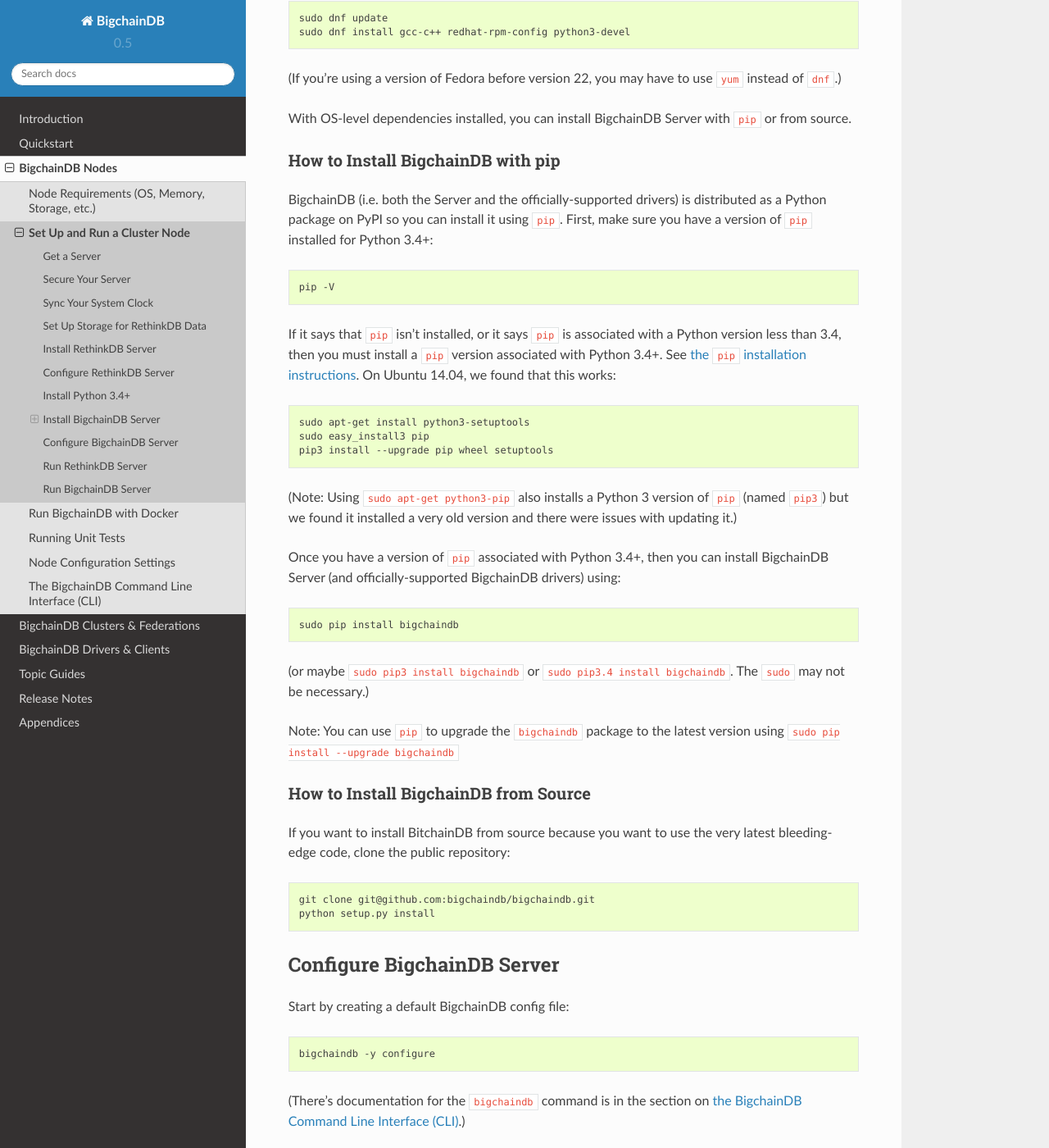
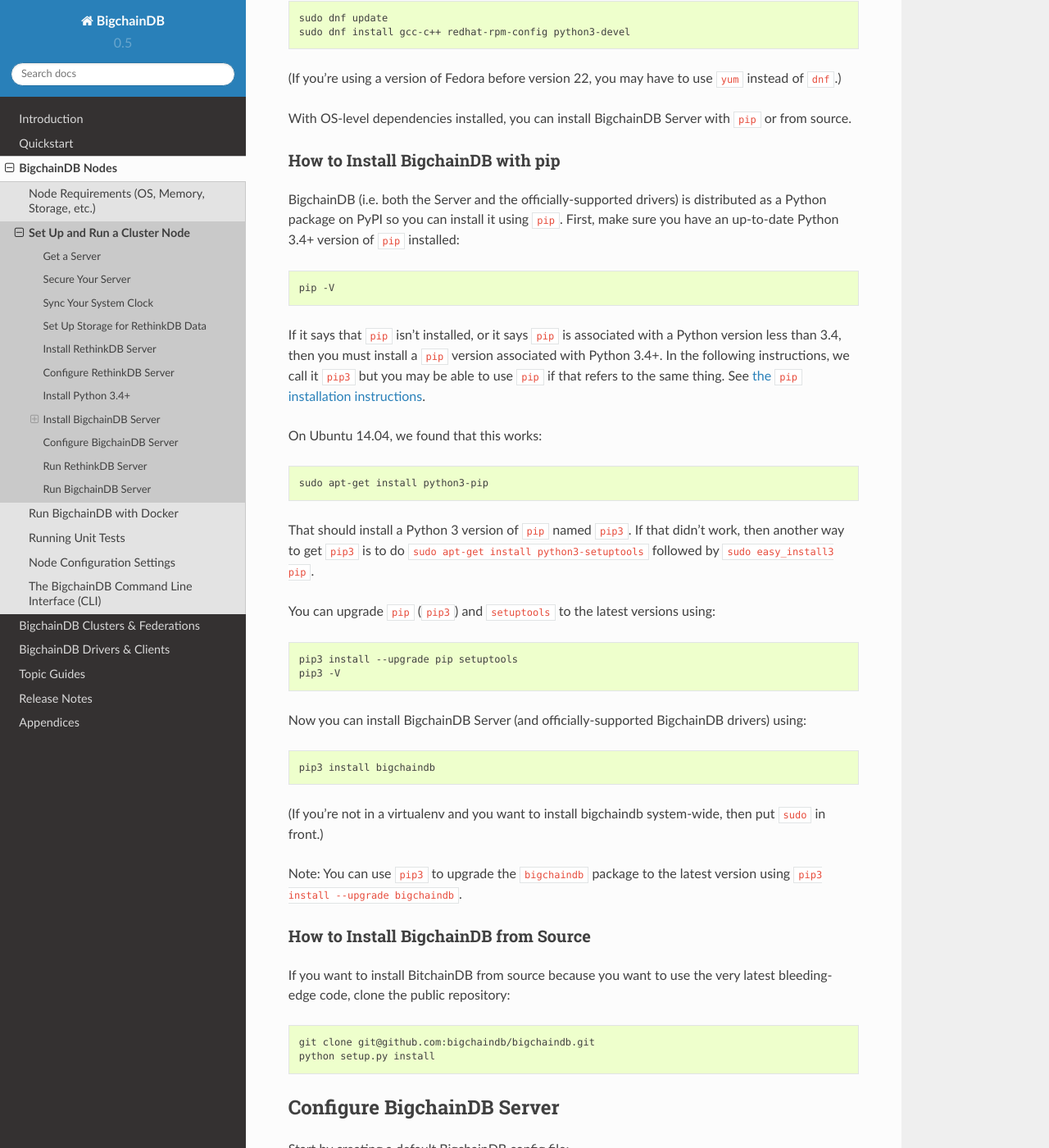
Before and after one commit to bigchaindb/bigchaindb, a Sphinx documentation site: the page built from docs/source/nodes/setup-run-node.md, in a window 1280 px wide and 1400 px high, scrolled down 3618 px. Shown: the whole window at 82% size. Built offline with Sphinx 7.4.7 and the Read the Docs theme 2.0.0, drawn with Linux system fonts in a browser that asks for light colours.

Commit message:
Docs: make pip3 installation instructions consistent with Docker and AWS

````diff
--- a/docs/source/nodes/setup-run-node.md
+++ b/docs/source/nodes/setup-run-node.md
@@ -115,27 +115,35 @@
 
 ### How to Install BigchainDB with pip
 
-BigchainDB (i.e. both the Server and the officially-supported drivers) is distributed as a Python package on PyPI so you can install it using `pip`. First, make sure you have a version of `pip` installed for Python 3.4+:
+BigchainDB (i.e. both the Server and the officially-supported drivers) is distributed as a Python package on PyPI so you can install it using `pip`. First, make sure you have an up-to-date Python 3.4+ version of `pip` installed:
 ```text
 pip -V
 ```
 
-If it says that `pip` isn't installed, or it says `pip` is associated with a Python version less than 3.4, then you must install a `pip` version associated with Python 3.4+. See [the `pip` installation instructions](https://pip.pypa.io/en/stable/installing/). On Ubuntu 14.04, we found that this works:
+If it says that `pip` isn't installed, or it says `pip` is associated with a Python version less than 3.4, then you must install a `pip` version associated with Python 3.4+. In the following instructions, we call it `pip3` but you may be able to use `pip` if that refers to the same thing. See [the `pip` installation instructions](https://pip.pypa.io/en/stable/installing/).
+
+On Ubuntu 14.04, we found that this works:
 ```text
-sudo apt-get install python3-setuptools
-sudo easy_install3 pip
-pip3 install --upgrade pip wheel setuptools
+sudo apt-get install python3-pip
 ```
 
-(Note: Using `sudo apt-get python3-pip` also installs a Python 3 version of `pip` (named `pip3`) but we found it installed a very old version and there were issues with updating it.)
+That should install a Python 3 version of `pip` named `pip3`. If that didn't work, then another way to get `pip3` is to do `sudo apt-get install python3-setuptools` followed by `sudo easy_install3 pip`.
 
-Once you have a version of `pip` associated with Python 3.4+, then you can install BigchainDB Server (and officially-supported BigchainDB drivers) using:
+You can upgrade `pip` (`pip3`) and `setuptools` to the latest versions using:
 ```text
-sudo pip install bigchaindb
+pip3 install --upgrade pip setuptools
+pip3 -V
 ```
-(or maybe `sudo pip3 install bigchaindb` or `sudo pip3.4 install bigchaindb`. The `sudo` may not be necessary.)
 
-Note: You can use `pip` to upgrade the `bigchaindb` package to the latest version using `sudo pip install --upgrade bigchaindb`
+Now you can install BigchainDB Server (and officially-supported BigchainDB drivers) using:
+```text
+pip3 install bigchaindb
+```
+
+(If you're not in a virtualenv and you want to install bigchaindb system-wide, then put `sudo` in front.)
+
+Note: You can use `pip3` to upgrade the `bigchaindb` package to the latest version using `pip3 install --upgrade bigchaindb`.
+
 
 ### How to Install BigchainDB from Source
 
````
